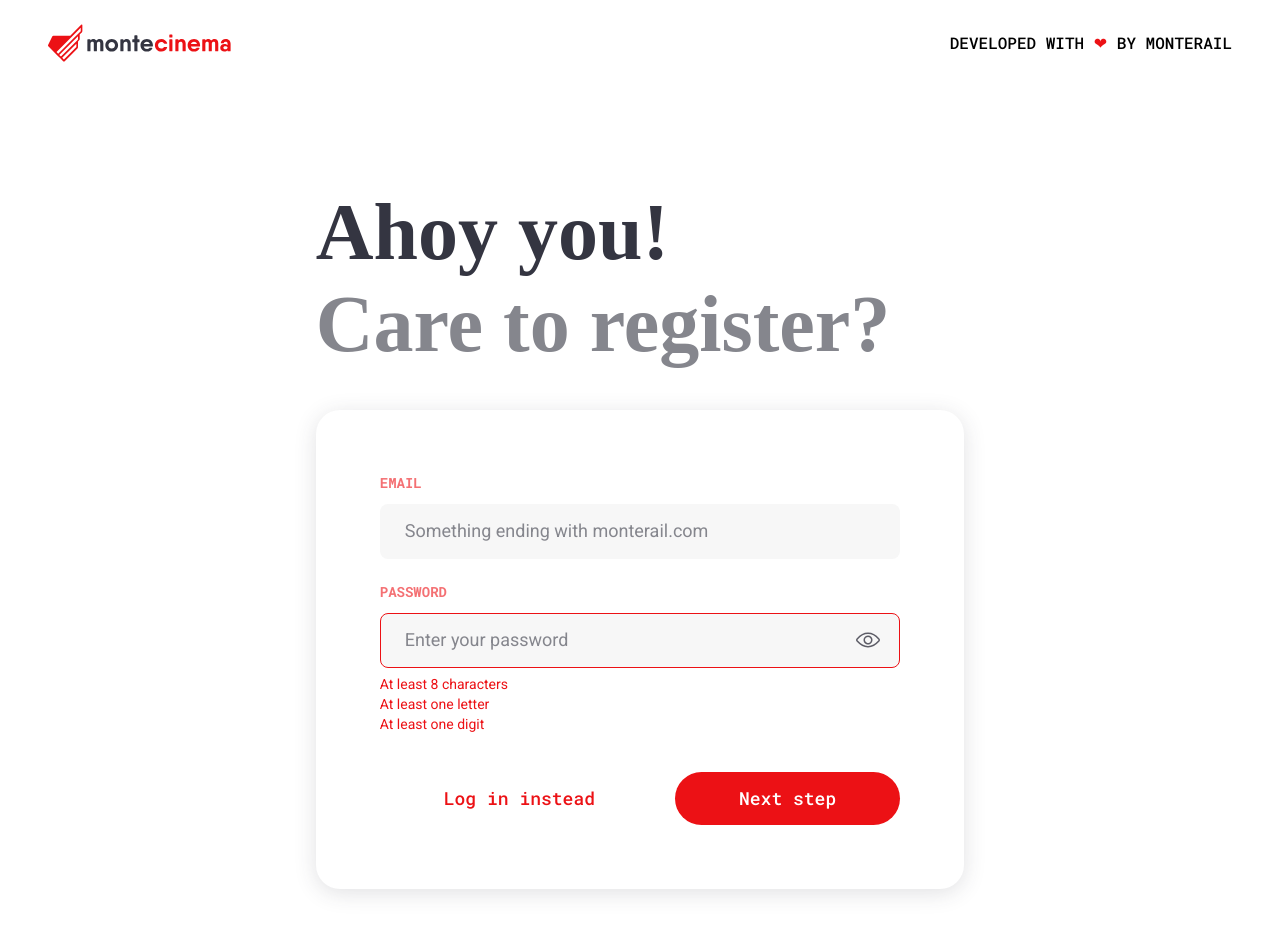
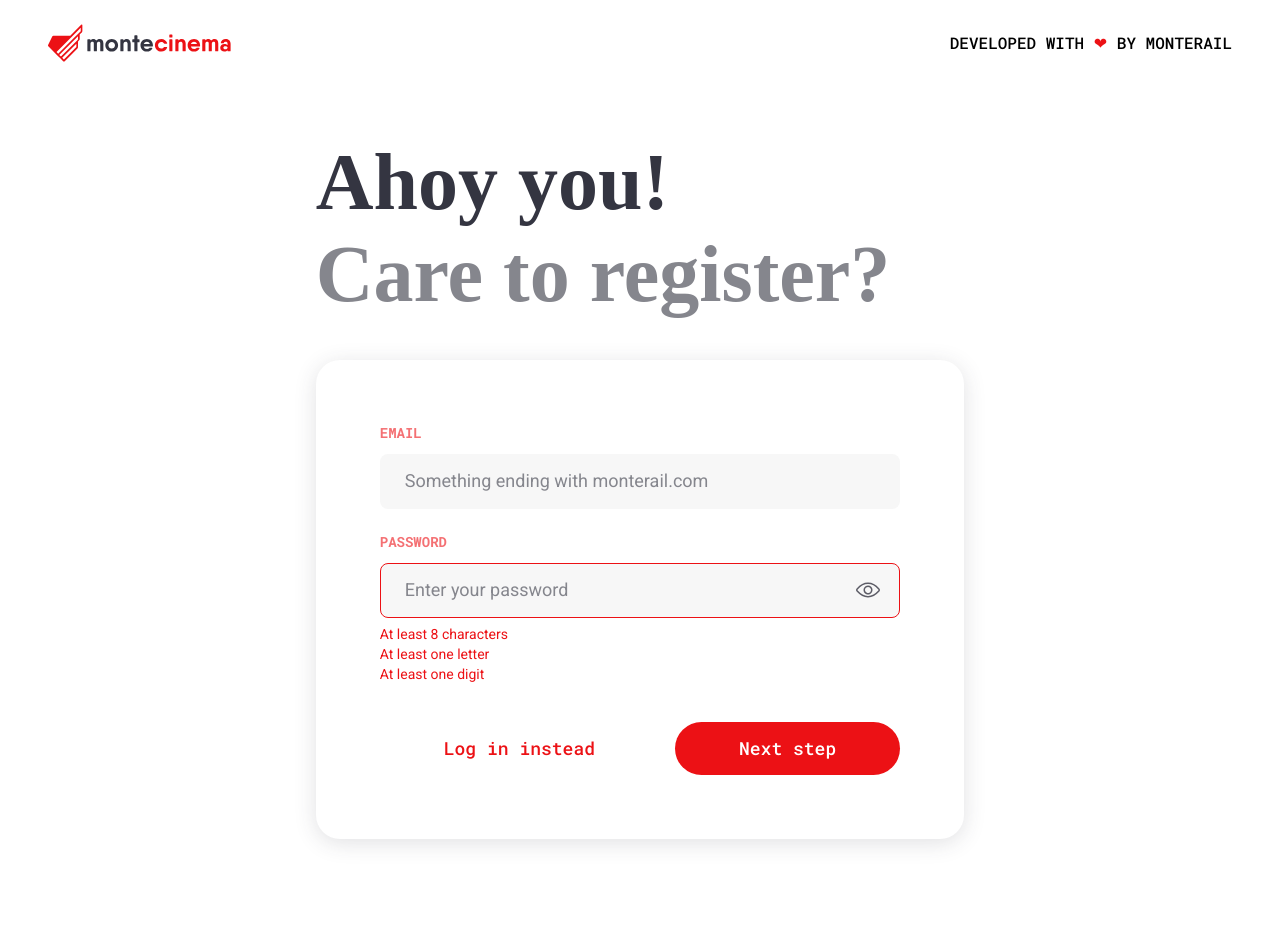
Before and after one commit to aruzo1/monte-cinema, a React (Create React App) app: page / in a window 1280 px wide. Shown: the top 934 px of the page. After the commit the page ends 889 px from the top, so only its background shows below. Built offline with nearby package versions, Linux system fonts and the light colour scheme; a web font is replaced by a local one.

Commit message:
#7 updated forms margin

```diff
--- a/src/components/RegisterForm/shared/Form/style.module.css
+++ b/src/components/RegisterForm/shared/Form/style.module.css
@@ -1,7 +1,7 @@
 .wrapper {
   max-width: 100%;
   width: fit-content;
-  margin: 100px auto 100px auto;
+  margin: 50px auto;
   padding: 0 24px;
 }
 
```
